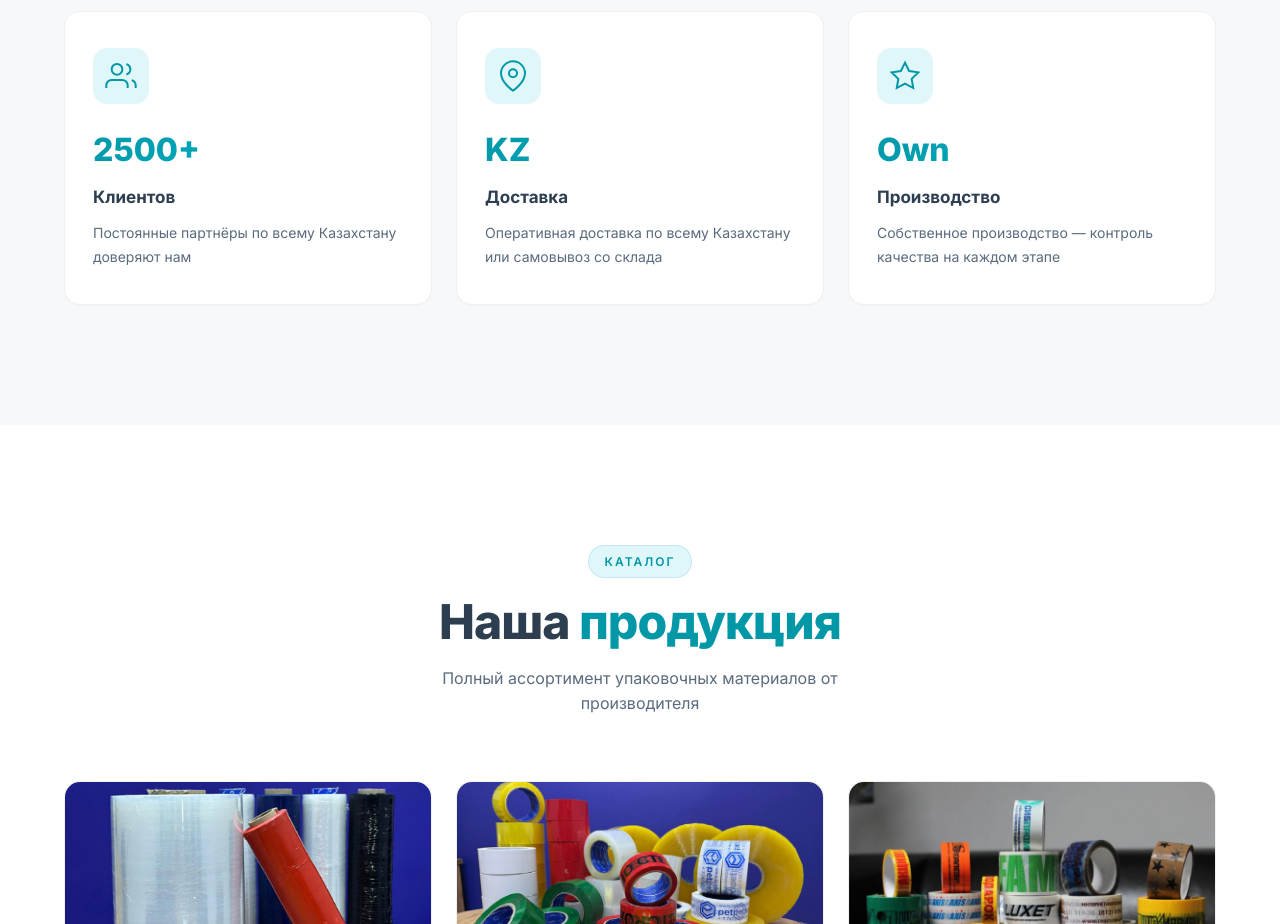
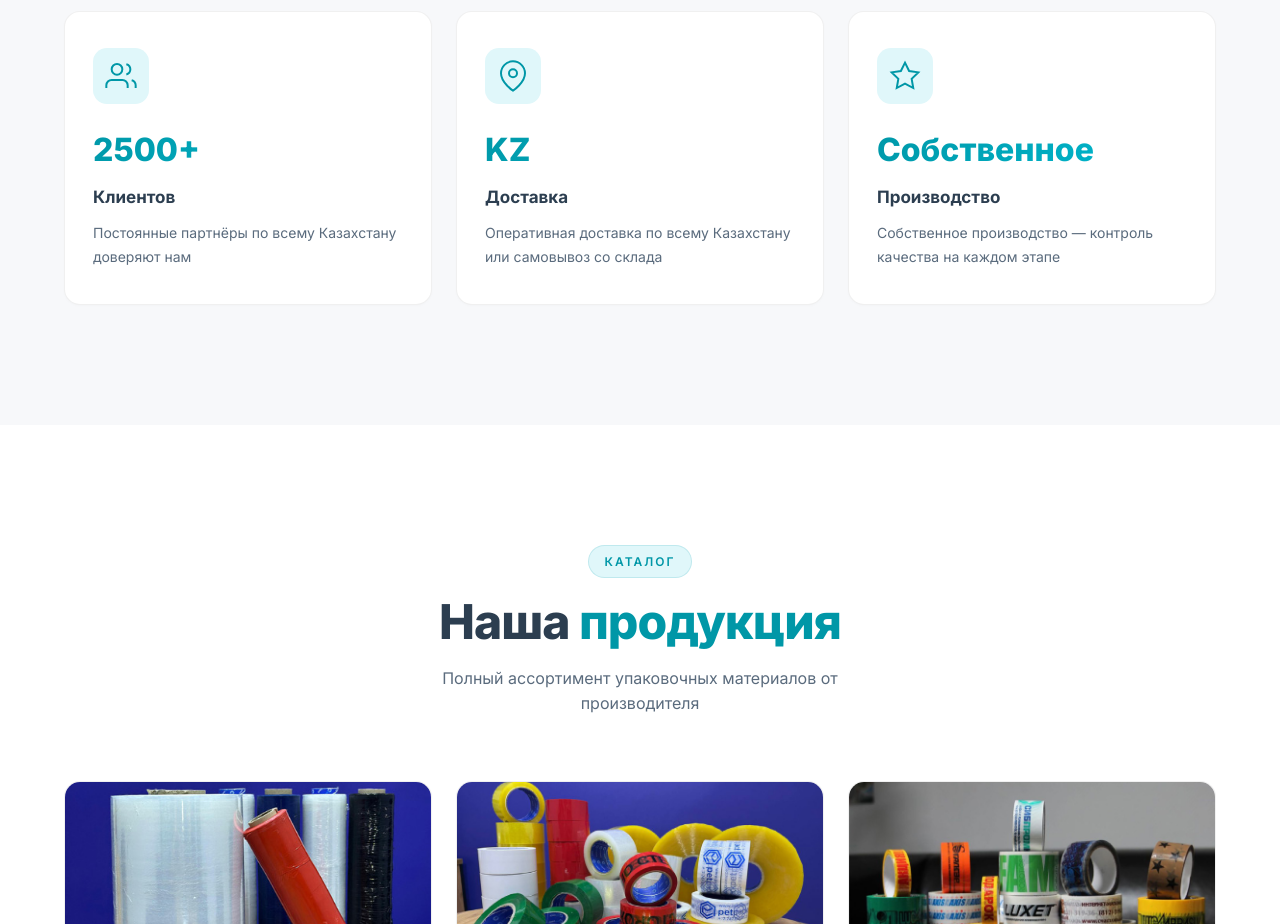
Before and after one commit to gptrabotatimalay/petpack-site-light, a plain HTML site: page index.html in a window 1280 px wide. Shown: the part 2360-3284 px from the top of the page. Drawn offline with Linux system fonts and the light colour scheme.

Commit message:
Update advantage number text to Russian

```diff
--- a/index.html
+++ b/index.html
@@ -243,7 +243,7 @@
                     <div class="advantage-icon">
                         <svg width="32" height="32" viewBox="0 0 24 24" fill="none" stroke="currentColor" stroke-width="1.5"><polygon points="12 2 15.09 8.26 22 9.27 17 14.14 18.18 21.02 12 17.77 5.82 21.02 7 14.14 2 9.27 8.91 8.26 12 2"/></svg>
                     </div>
-                    <div class="advantage-number">Own</div>
+                    <div class="advantage-number">Собственное</div>
                     <h3>Производство</h3>
                     <p>Собственное производство — контроль качества на каждом этапе</p>
                 </div>
```
